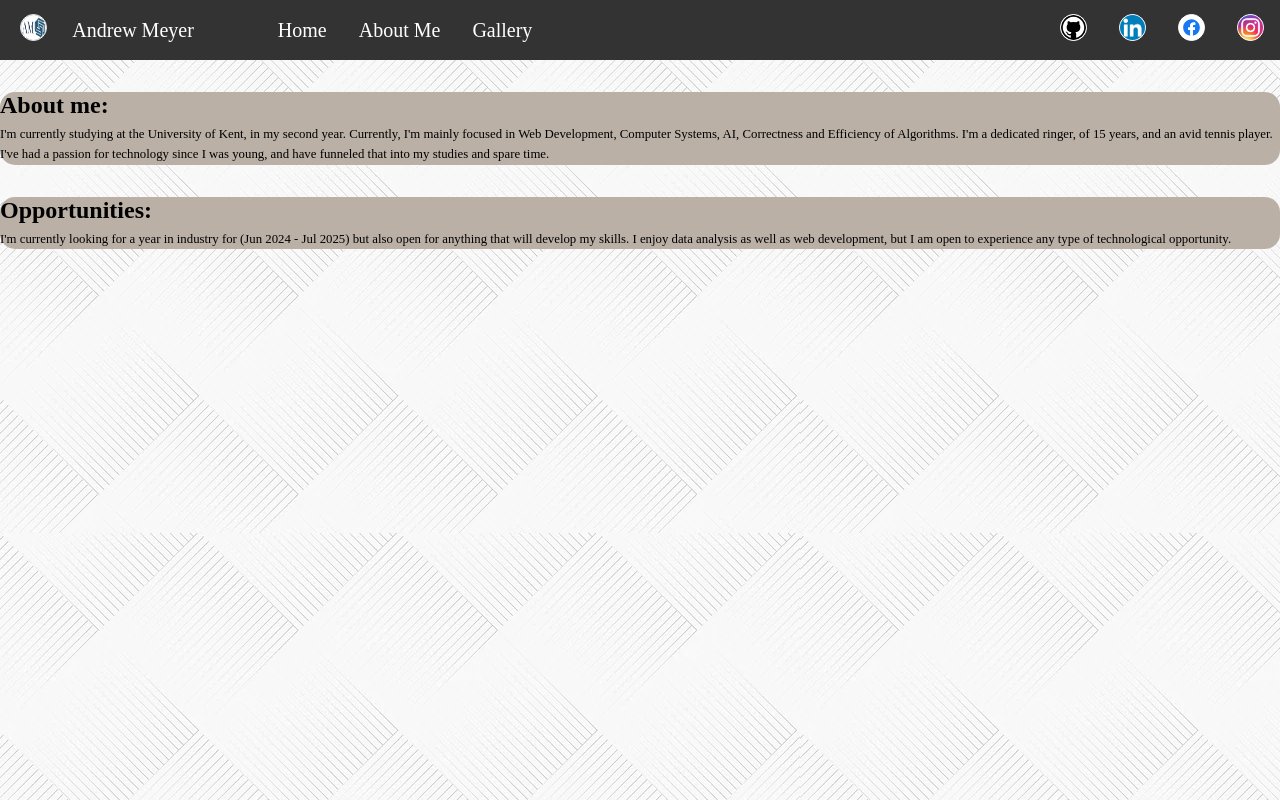
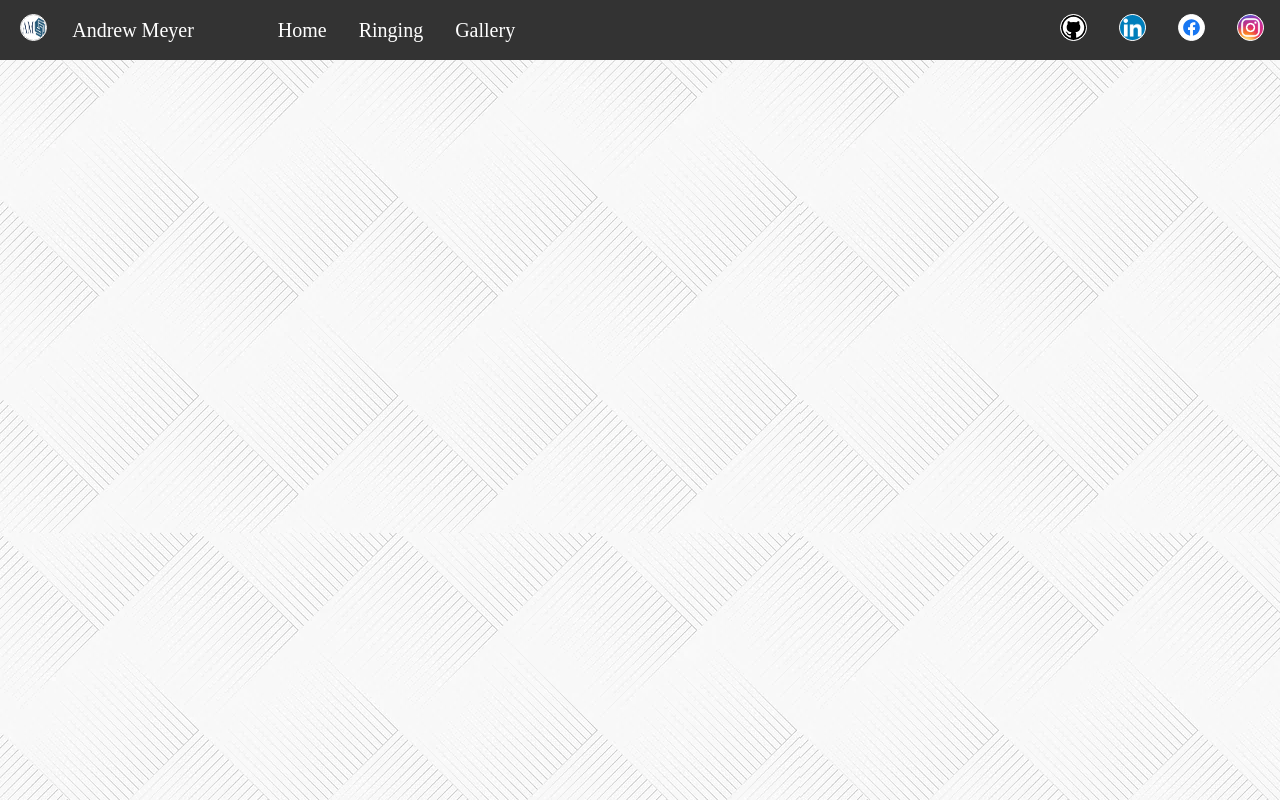
Before and after one commit to andrew03meyer/Andrew-Meyer, a React (Create React App) app: page /Andrew-Meyer/about in a window 1280 px wide. Built offline with nearby package versions, Linux system fonts and the light colour scheme.

Commit message:
Added ringing
+- changed about me to "ringing"
+ some code to try and create an Ajax connection to bellboard

```diff
--- a/src/App.js
+++ b/src/App.js
@@ -1,6 +1,6 @@
 import React from "react";
 import "./App.css";
-import AboutMe from "./components/AboutMe/AboutMe";
+import Ringing from "./components/Ringing/Ringing";
 import Homepage from "./components/Homepage/Homepage";
 import Navigation from "./components/Navigation";
 import Gallery from "./components/Gallery/Gallery";
@@ -14,7 +14,7 @@ function App() {
         <Navigation />
         <Routes>
           <Route path="/Andrew-Meyer/" element={<Homepage />} />
-          <Route path="/Andrew-Meyer/about" element={<AboutMe />} />
+          <Route path="/Andrew-Meyer/ringing" element={<Ringing />} />
           <Route path="/Andrew-Meyer/gallery" element={<Gallery />} />
         </Routes>
       </Router>
--- a/src/components/AboutMe/AboutMe.css
+++ /dev/null
@@ -1,4 +0,0 @@
-.contents_aboutme {
-    background-color: #bab0a6;
-    border-radius: 15px;
-}
--- a/src/components/AboutMe/AboutMe.js
+++ /dev/null
@@ -1,30 +0,0 @@
-import React from "react";
-import "./AboutMe.css";
-function AboutMe() {
-  return (
-    <>
-      <div className={"contents_aboutme"}>
-        <h2>About me:</h2>
-        <p>
-          I'm currently studying at the University of Kent, in my second year.
-          Currently, I'm mainly focused in Web Development, Computer Systems,
-          AI, Correctness and Efficiency of Algorithms. I'm a dedicated ringer,
-          of 15 years, and an avid tennis player. I've had a passion for
-          technology since I was young, and have funneled that into my studies
-          and spare time.
-        </p>
-      </div>
-      <div className={"contents_aboutme"}>
-        <h2>Opportunities:</h2>
-        <p>
-          I'm currently looking for a year in industry for (Jun 2024 - Jul 2025)
-          but also open for anything that will develop my skills. I enjoy data
-          analysis as well as web development, but I am open to experience any
-          type of technological opportunity.
-        </p>
-      </div>
-    </>
-  );
-}
-
-export default AboutMe;
--- a/src/components/Navigation.js
+++ b/src/components/Navigation.js
@@ -20,7 +20,7 @@ const Navigation = () => {
           <Link to="/Andrew-Meyer/">Home</Link>
         </li>
         <li>
-          <Link to="/Andrew-Meyer/about">About Me</Link>
+          <Link to="/Andrew-Meyer/ringing">Ringing</Link>
         </li>
         <li>
           <Link to="/Andrew-Meyer/gallery">Gallery</Link>
--- /dev/null
+++ b/src/components/Ringing/Ringing.js
@@ -0,0 +1,29 @@
+import React from "react";
+import "./Ringing.css";
+function Ringing() {
+
+  var xhttp = new XMLHttpRequest();
+  xhttp.open("GET", "https://bb.ringingworld.co.uk/view.php?id=110081");
+  xhttp.onreadystatechange = function() {
+    if (this.readyState == 4 && this.status == 200) {
+      return (
+          <>
+            <p>
+              connection made
+            </p>
+          </>
+      );
+    }
+    return (
+        <p>next stage</p>
+    );
+  }
+
+  return(
+      <p>
+        Couldnt be loaded
+      </p>
+  );
+}
+
+export default Ringing;
--- a/src/index.js
+++ b/src/index.js
@@ -4,7 +4,7 @@ import ReactDOM from "react-dom/client";
 import App from "./App";
 import reportWebVitals from "./reportWebVitals";
 import Header from "./components/Homepage/Homepage";
-import AboutMe from "./components/AboutMe/AboutMe";
+import Ringing from "./components/Ringing/Ringing";
 
 import "./index.css";
 
```
Also changed, not shown: src/components/Ringing/Ringing.css (added).
